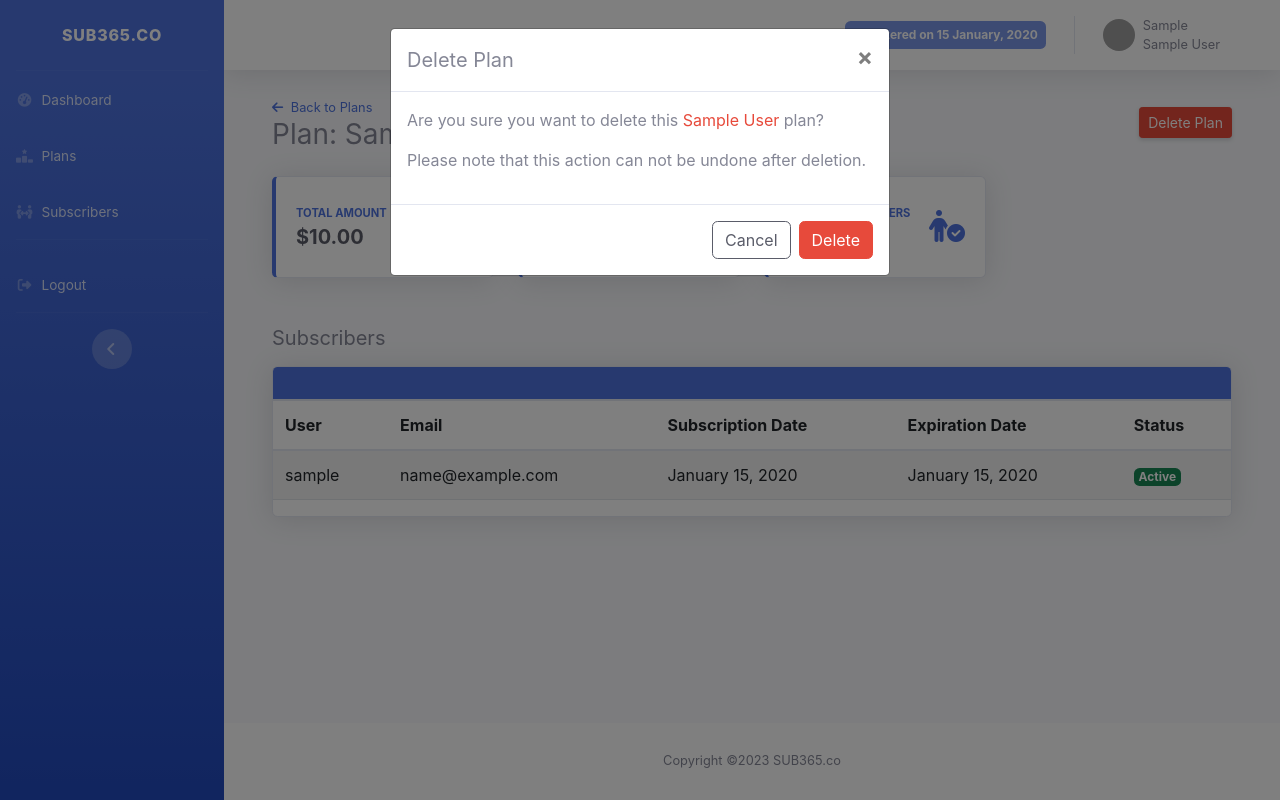
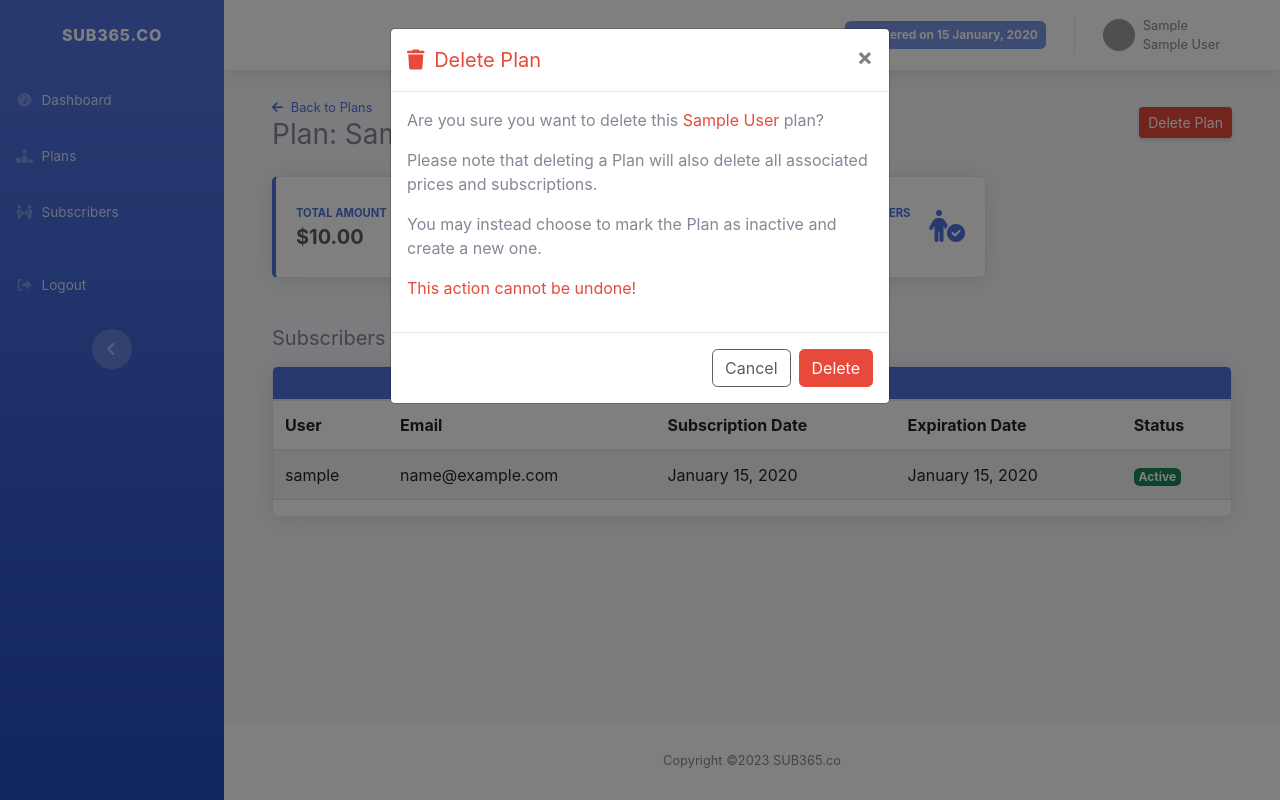
Before and after one commit to Pythonian/sub365, a Django app: page /plan/1/ in a window 1280 px wide, after a click on "Delete Plan". Run offline with Django 4.2, Linux system fonts and the light colour scheme; a user stored in the database is signed in; tables that the repository leaves empty hold one stand-in row (values such as "Sample post"); some libraries are stand-ins or nearby versions; grey boxes are pictures that could not be loaded.

Commit message:
code and template cleanup

```diff
--- a/accounts/views.py
+++ b/accounts/views.py
@@ -1,6 +1,6 @@
 from datetime import datetime, timedelta
 from decimal import Decimal
-
+import logging
 from django.conf import settings
 from django.contrib import messages
 from django.contrib.auth import get_backends, login
@@ -19,10 +19,12 @@ from .forms import ChooseServerSubdomainForm, PlanForm
 from .models import Server, ServerOwner, StripePlan, Subscriber, Subscription, User
 from .utils import mk_paginator
 
+logger = logging.getLogger(__name__)
 stripe.api_key = settings.STRIPE_SECRET_KEY
 
 
 def index(request):
+    """Render the Landing page."""
     template = "index.html"
     context = {}
     return render(request, template, context)
@@ -99,10 +101,12 @@ def discord_callback(request):
                             for server in server_list:
                                 server_id = server["id"]
                                 server_name = server["name"]
-                                permissions = server["permissions"]
-                                # Check if user owns the server (ADMINISTRATOR permission)
-                                if permissions & 0x00000008 == 0x00000008:
-                                    owned_servers.append({"id": server_id, "name": server_name})
+                                server_icon = server.get("icon", "")
+                                server_owner = server["owner"]
+                                # Check if user owns the server
+                                if server_owner:
+                                    owned_servers.append(
+                                        {"id": server_id, "name": server_name, "icon": server_icon})
                     else:
                         return HttpResponse("Failed to retrieve user's server list.")  # TODO Change this
 
@@ -126,6 +130,7 @@ def discord_callback(request):
                             owner_server = Server.objects.create(owner=serverowner)
                             owner_server.server_id = server["id"]
                             owner_server.name = server["name"]
+                            owner_server.icon = server["icon"]
                             owner_server.save()
 
                     user.backend = f"{get_backends()[0].__module__}.{get_backends()[0].__class__.__name__}"
@@ -144,7 +149,7 @@ def discord_callback(request):
 
 
 def subscribe_redirect(request):
-    # Redirect the user to Discord authentication
+    """Redirect the user to Discord authentication."""
     subdomain = request.GET.get("subdomain")
     request.session["subdomain_redirect"] = subdomain
     discord_client_id = settings.DISCORD_CLIENT_ID
@@ -155,6 +160,7 @@ def subscribe_redirect(request):
 
 @login_required
 def choose_name(request):
+    """Handle choosing a server and subdomain name."""
     if request.user.serverowner.subdomain:
         return redirect("dashboard")
     if request.method == "POST":
@@ -163,19 +169,21 @@ def choose_name(request):
             form.save(user=request.user)
             return redirect("create_stripe_account")
         else:
-            messages.warning(request, "An error occurred.")
+            messages.warning(request, "An error occurred while saving the form.")
     else:
         form = ChooseServerSubdomainForm(user=request.user)
 
+    template = "choose_name.html"
     context = {
         "form": form,
     }
 
-    return render(request, "choose_name.html", context)
+    return render(request, template, context)
 
 
 @login_required
 def dashboard_view(request):
+    """Redirect the user to the appropriate dashboard."""
     if request.user.is_serverowner:
         return redirect("dashboard")
     elif request.user.is_subscriber:
@@ -186,7 +194,7 @@ def dashboard_view(request):
 
 @login_required
 def create_stripe_account(request):
-    # Create a Stripe account for the user
+    """Create a Stripe account for the user."""
     connected_account = stripe.Account.create(
         type="standard",
     )
@@ -204,6 +212,7 @@ def create_stripe_account(request):
 
 @login_required
 def collect_user_info(request):
+    """Collect additional user info for Stripe onboarding."""
     serverowner = request.user.serverowner
     stripe_account_id = serverowner.stripe_account_id
 
@@ -221,6 +230,7 @@ def collect_user_info(request):
 
 @login_required
 def stripe_refresh(request):
+    """Handle refreshing the Stripe account information."""
     # Get the logged-in user's profile
     profile = ServerOwner.objects.get(user=request.user)
 
@@ -237,6 +247,9 @@ def stripe_refresh(request):
 
 @login_required
 def dashboard(request):
+    """Display the dashboard for a server owner."""
+
+    # Retrieve the server owner's profile
     profile = get_object_or_404(ServerOwner, user=request.user)
 
     # Retrieve the user's Stripe plans from the database
@@ -253,6 +266,7 @@ def dashboard(request):
     for subscriber in subscribers:
         total_earnings += subscriber.plan.amount
 
+    template = "serverowner/dashboard.html"
     context = {
         "profile": profile,
         "stripe_plans": stripe_plans[:3],
@@ -261,11 +275,12 @@ def dashboard(request):
         "subscribers": subscribers[:3],
         "total_earnings": total_earnings,
     }
-    return render(request, "serverowner/dashboard.html", context)
+    return render(request, template, context)
 
 
 @login_required
 def plans(request):
+    """Display the server owner's plans and handle plan creation."""
     profile = get_object_or_404(ServerOwner, user=request.user)
 
     if request.method == "POST":
@@ -300,10 +315,10 @@ def plans(request):
                 messages.success(request, "Plan successfully created.")
                 return redirect("plans")
             except stripe.error.StripeError as e:
-                form.add_error(None, str(e))
-                messages.warning(request, f"{e}")
+                logger.exception("An error occurred during a Stripe API call: %s", str(e))
+                messages.error(request, "An error occurred while processing your request. Please try again later.")
         else:
-            messages.warning(request, "An error occured.")
+            messages.warning(request, "An error occured while creating your Plan.")
     else:
         form = PlanForm()
 
@@ -313,17 +328,19 @@ def plans(request):
     plan_count = stripe_plans.count()
     stripe_plans = mk_paginator(request, stripe_plans, 9)
 
+    template = "serverowner/plans.html"
     context = {
         "profile": profile,
         "form": form,
         "stripe_plans": stripe_plans,
         "plan_count": plan_count,
     }
-    return render(request, "serverowner/plans.html", context)
+    return render(request, template, context)
 
 
 @login_required
 def plan_detail(request, product_id):
+    """Display detailed information about a specific plan."""
     plan = get_object_or_404(StripePlan, id=product_id, user=request.user.serverowner)
 
     subscribers = Subscription.objects.filter(plan=plan, subscribed_via=request.user.serverowner)
@@ -335,6 +352,7 @@ def plan_detail(request, product_id):
     for subscriber in subscribers:
         total_earnings += subscriber.plan.amount
 
+    template = "serverowner/plan_detail.html"
     context = {
         "plan": plan,
         "subscribers": subscribers,
@@ -342,50 +360,79 @@ def plan_detail(request, product_id):
         "active_subscribers": active_subscribers,
         "total_earnings": total_earnings,
     }
-    return render(request, "serverowner/plan_detail.html", context)
+    return render(request, template, context)
 
 
 @login_required
 def delete_plan(request):
+    """Delete a plan."""
+
     if request.method == "POST":
         product_id = request.POST.get("product_id")
         plan = get_object_or_404(StripePlan, id=product_id, user=request.user.serverowner)
-        # TODO delete Product on stripe
-        plan.delete()
-        messages.success(request, "Your plan has been successfully deleted.")
+
+        try:
+            # Retrieve the product ID from the plan's StripeProduct object
+            product_id = plan.product_id
+
+            # Delete the product on Stripe
+            stripe.Product.delete(product_id)
+
+            # Delete the plan from the database
+            plan.delete()
+
+            messages.success(request, "Your plan has been successfully deleted.")
+        except stripe.error.StripeError as e:
+            logger.exception("An error occurred during a Stripe API call: %s", str(e))
+            messages.error(request, "An error occurred while processing your request. Please try again later.")
+
     return redirect("plans")
 
 
 @login_required
 def subscribers(request):
+    """Display the subscribers of a user's plans."""
+    # Retrieve the user's server owner profile
     profile = get_object_or_404(ServerOwner, user=request.user)
 
-    # Get the count of subscribers for all plans created by the user
+    # Retrieve the subscribers for all plans created by the user
     subscribers = Subscription.objects.filter(subscribed_via=profile)
+
+    # Get the count of subscribers
     subscriber_count = subscribers.count()
 
+    template = "serverowner/subscribers.html"
     context = {
         "profile": profile,
         "subscriber_count": subscriber_count,
         "subscribers": subscribers,
     }
-    return render(request, "serverowner/subscribers.html", context)
+    return render(request, template, context)
 
 
 @login_required
 def subscriber_dashboard(request):
-    subscriber = Subscriber.objects.get(user=request.user)
+    """Display the subscriber's dashboard."""
+
+    # Retrieve the subscriber based on the logged-in user
+    subscriber = get_object_or_404(Subscriber, user=request.user)
+
+    # Retrieve the server owner associated with the subscriber
     server_owner = subscriber.subscribed_via
-    server = Server.objects.get(owner=server_owner, choice_server=True)
+
+    # Retrieve the server owned by the server owner with choice_server set to True
+    server = get_object_or_404(Server, owner=server_owner, choice_server=True)
 
     # Retrieve the plans related to the ServerOwner
     plans = StripePlan.objects.filter(user=server_owner.user.serverowner)
 
     try:
+        # Retrieve the latest active subscription for the subscriber
         subscription = Subscription.objects.filter(subscriber=subscriber, status=Subscription.SubscriptionStatus.ACTIVE).latest()
     except Subscription.DoesNotExist:
         subscription = None
 
+    template = "subscriber/dashboard.html"
     context = {
         "plans": plans,
         "subscriber": subscriber,
@@ -394,30 +441,50 @@ def subscriber_dashboard(request):
         "subscription": subscription,
     }
 
-    return render(request, "subscriber/dashboard.html", context)
+    return render(request, template, context)
 
 
 @login_required
 @require_POST
 def subscribe_to_plan(request, product_id):
+    """
+    View function for subscribing to a plan.
+
+    This view handles the process of creating a Stripe Checkout session and
+    initiating the subscription to a specific plan.
+
+    Args:
+        request: The HTTP request object.
+        product_id (int): The ID of the plan to subscribe to.
+
+    Returns:
+        HttpResponseRedirect: Redirects the user to the Stripe Checkout page.
+
+    Raises:
+        Http404: If the plan with the given product_id does not exist.
+    """
     plan = get_object_or_404(StripePlan, id=product_id)
     subscriber = Subscriber.objects.get(user=request.user)
 
-    session = stripe.checkout.Session.create(
-        success_url=request.build_absolute_uri(reverse("subscription_success")) + f"?session_id={{CHECKOUT_SESSION_ID}}",
-        cancel_url=request.build_absolute_uri(reverse("subscriber_dashboard")),
-        line_items=[
-            {
-                "price": plan.price_id,
-                "quantity": 1,
-            }
-        ],
-        mode="subscription",
-        customer_email=subscriber.email,
-        client_reference_id=subscriber.id, #TODO remove?
-    )
+    try:
+        session = stripe.checkout.Session.create(
+            success_url=request.build_absolute_uri(reverse("subscription_success")) + f"?session_id={{CHECKOUT_SESSION_ID}}",
+            cancel_url=request.build_absolute_uri(reverse("subscriber_dashboard")),
+            line_items=[
+                {
+                    "price": plan.price_id,
+                    "quantity": 1,
+                }
+            ],
+            mode="subscription",
+            customer_email=subscriber.email,
+            client_reference_id=subscriber.id, #TODO remove this?
+        )
+    except stripe.error.StripeError as e:
+        logger.exception("An error occurred during a Stripe API call: %s", str(e))
+        messages.error(request, "An error occurred while processing your request. Please try again later.")
+        return redirect("subscriber_dashboard")
 
-    # Calculate the expiration date
     expiration_date = datetime.now() + timedelta(days=30) #TODO get date from stripe
 
     # Create a new Subscription object
@@ -431,7 +498,7 @@ def subscribe_to_plan(request, product_id):
     )
 
     # Increment the subscriber count for the plan
-    #TODO When a user cancels payment, this still gets incremented
+    #TODO When a user cancels payment, this still gets incremented and it should not be so
     plan.subscriber_count += 1
     plan.save()
 
@@ -440,7 +507,24 @@ def subscribe_to_plan(request, product_id):
 
 
 def subscription_success(request):
+    """
+    View function for handling the success of a subscription.
+
+    This view retrieves the session ID from the request's GET parameters,
+    retrieves the relevant subscription session from Stripe, updates the
+    subscriber's information, and marks the subscription as active.
+
+    Args:
+        request: The HTTP request object.
+
+    Returns:
+        HttpResponse: Renders the success template with the relevant context.
+
+    Raises:
+        Http404: If the session ID is not provided or the session retrieval fails.
+    """
     subscriber = Subscriber.objects.get(user=request.user)
+    subscription = None
 
     try:
         session_id = request.GET.get('session_id')
@@ -455,28 +539,20 @@ def subscription_success(request):
         else:
             raise Http404()
     except stripe.error.StripeError as e:
-        messages.error(request, 'Failed to retrieve subscription information from Stripe.')
+        logger.exception("An error occurred during a Stripe API call: %s", str(e))
+        messages.error(request, "An error occurred while processing your request. Please try again later.")
 
-    server = Server.objects.get(owner=subscriber.subscribed_via, choice_server=True)
-    subscription = get_object_or_404(Subscription, subscriber=subscriber, subscription_id=session_id) #TODO remove
-
+    template = "subscriber/success.html"
     context = {
-        "plans": plans,
-        "subscriber": subscriber,
-        "server": server,
         "subscription": subscription,
     }
 
-    return render(request, "subscriber/success.html", context)
+    return render(request, template, context)
 
 
-def error_500(request):
-    return render(request, '500.html', status=500)
-
-
-def error_404(request, exception):
-    return render(request, '404.html', status=404)
-
+##################################################
+#                   ERROR PAGES                  #
+##################################################
 
 def error_400(request, exception):
     return render(request, '400.html', status=400)
@@ -488,3 +564,11 @@ def error_403(request, exception):
 
 def error_405(request, exception):
     return render(request, "405.html")
+
+
+def error_404(request, exception):
+    return render(request, '404.html', status=404)
+
+
+def error_500(request):
+    return render(request, '500.html', status=500)
--- a/templates/modals/_create_plan_modal.html
+++ b/templates/modals/_create_plan_modal.html
@@ -12,11 +12,11 @@
             <div class="modal-body">
                 <form method="post" action=".">
                     {% csrf_token %}
-                    <label class="form-label" for="id_name">Enter Plan Name:</label>
+                    <label class="form-label" for="id_name">Plan Name:</label>
                     {% render_field form.name class="form-control mb-3" %}
-                    <label class="form-label" for="id_amount">Enter Amount (USD) Per Month:</label>
+                    <label class="form-label" for="id_amount">Plan Amount:</label>
                     {% render_field form.amount class="form-control mb-3" %}
-                    <label for="id_description" class="form-label">Description:</label>
+                    <label for="id_description" class="form-label">Plan Description:</label>
                     {% render_field form.description class="form-control mb-3" rows="3" %}
                     <button type="submit" class="btn btn-primary">Create</button>
                 </form>
--- a/templates/modals/_delete_plan_modal.html
+++ b/templates/modals/_delete_plan_modal.html
@@ -3,15 +3,16 @@
     <div class="modal-dialog" role="document">
         <div class="modal-content">
             <div class="modal-header">
-                <h5 class="modal-title" id="deleteModalLabel{{ plan.id }}">Delete Plan
-                </h5>
+                <h5 class="modal-title text-danger"><i class="fas fa-trash me-1"></i> Delete Plan</h5>
                 <button type="button" class="close" data-dismiss="modal" aria-label="Close">
                     <span aria-hidden="true">&times;</span>
                 </button>
             </div>
             <div class="modal-body">
                 <p>Are you sure you want to delete this <span class="text-danger">{{ plan.name }}</span> plan?</p>
-                <p>Please note that this action can not be undone after deletion.</p>
+                <p>Please note that deleting a Plan will also delete all associated prices and subscriptions.</p>
+                <p>You may instead choose to mark the Plan as inactive and create a new one.</p>
+                <p class="text-danger">This action cannot be undone!</p>
             </div>
             <div class="modal-footer">
                 <button type="button" class="btn btn-outline-dark" data-dismiss="modal">Cancel</button>
--- a/templates/subscriber/dashboard.html
+++ b/templates/subscriber/dashboard.html
@@ -78,7 +78,7 @@
                 <i class="fas fa-ban fa-stack-1x fa-inverse"></i>
             </span>
             <h3 class="text-dark">No subscription plan found.</h3>
-            <p class="mb-5">There are no Plans attached to this server <span class="text-primary">{{ server }}</span> yet.</p>
+            <p class="mb-5">There are no Plans attached to this server <span class="text-primary text-decoration-underline">{{ server }}</span> yet.</p>
         </div>
         {% endfor %}
     </div>
```
Also changed, not shown: accounts/models.py (+14 -4 lines), templates/subscriber/success.html (+19 -7 lines), accounts/migrations/0002_server_avatar.py (added), accounts/migrations/0003_alter_serverowner_subdomain.py (added), accounts/migrations/0004_rename_avatar_server_icon.py (added).
